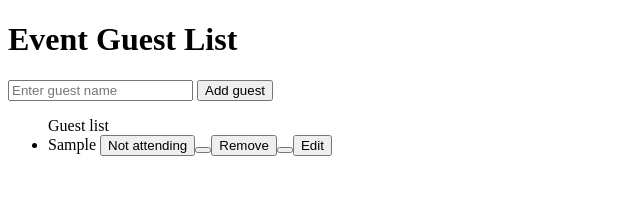
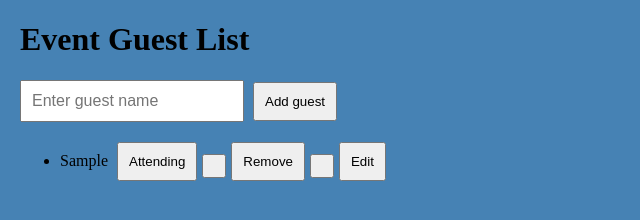
Before and after one commit to cjkakai/Week2-code-challenge-Event-list-manager, a plain HTML site: page index.html in a window 1280 px wide. Both pictures are taken after typing "Sample" into the empty fields and a click on the button "Add guest". Shown: the whole page, without its empty margins (0-640 px from the left). Drawn offline with Linux system fonts and the light colour scheme.

Commit message:
add style

```diff
--- a/index.html
+++ b/index.html
@@ -12,8 +12,7 @@
         <input type="text" id="guest-name" placeholder="Enter guest name" required/>
         <button type="submit">Add guest</button>
     </form>
-
-    <ul id="guest-list">Guest list</ul>
+    <ul id="guest-list"></ul>
 </body>
 <script src="./index.js"></script>
 </html>
--- a/index.js
+++ b/index.js
@@ -22,22 +22,26 @@ if(guestCount >= maxGuest){
 const li = document.createElement('li');
 li.innerHTML =
 `<span class="guest-name">${name}</span>
-<button class="toggle-rsvp">Not attending<button/>
+<button class="toggle-rsvp">Attending<button/>
 <button class="remove">Remove<button/>
 <button class="edit">Edit</button>
 `;
 guestList.appendChild(li);
 guestCount++;
 guestInput.value = ""
-//remove button for each guest
+
+//remove function for each guest
  li.querySelector(".remove").addEventListener("click", () => {
     li.remove();
     guestCount--;
   })
+
+  //toggle function
   li.querySelector(".toggle-rsvp").addEventListener("click", (e) => {
     e.target.textContent =
-      e.target.textContent === "Attending" ? "Not Attending" : "Attending";
-    li.classList.toggle("attending");})
+      e.target.textContent === "Attending" ? "Not Attending" : "Attending";})
+
+ //edit function
     li.querySelector(".edit").addEventListener("click", () =>
     {
      const newName = prompt("Update guest name:, name");
--- a/style.css
+++ b/style.css
@@ -0,0 +1,19 @@
+body {
+  margin: 20px;
+  background-color: steelblue;
+}
+
+form {
+  margin-bottom: 20px;
+}
+
+input {
+  padding: 10px;
+  font-size: medium;
+  width: 200px;
+}
+
+button {
+  margin-left: 5px;
+  padding: 10px;
+}
```
